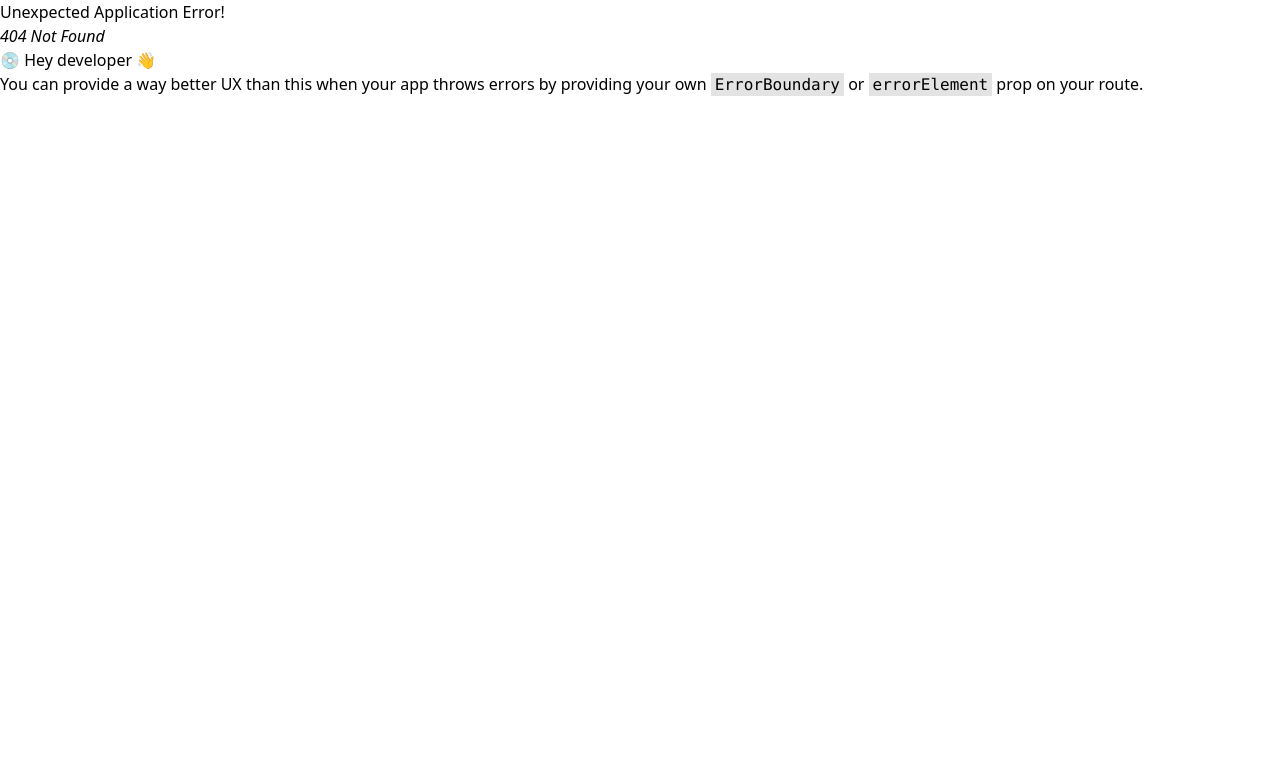
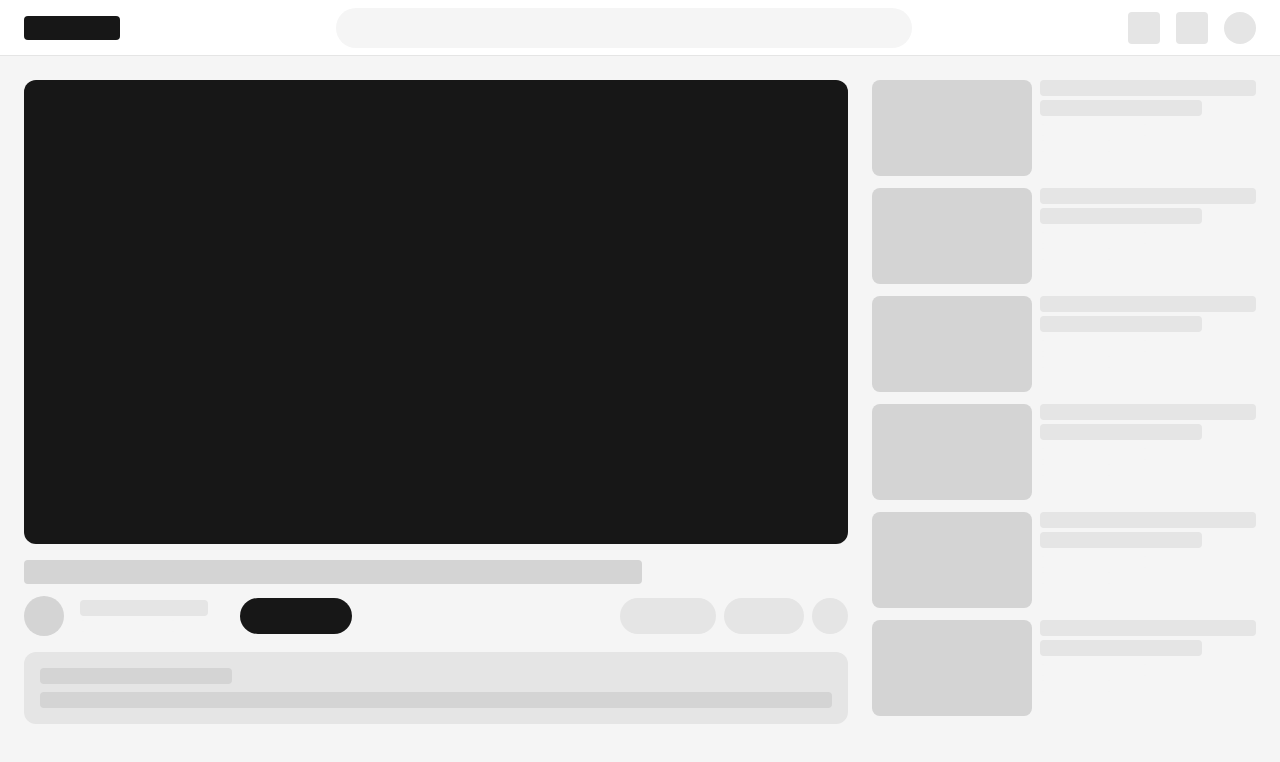
Before and after one commit to Ishu-9958/frontend-learning-repo, a React (Vite) app in the folder React-Learning/React-layout-assignment/layouts/: page /video-player in a window 1280 px wide. Before the commit this address had no page. Shown: the top 762 px of the page. Built offline with nearby package versions, Linux system fonts and the light colour scheme.

Commit message:
adding videoPlayer layout

```diff
--- a/React-Learning/React-layout-assignment/layouts/src/App.tsx
+++ b/React-Learning/React-layout-assignment/layouts/src/App.tsx
@@ -10,6 +10,7 @@ import { KanbanBoard } from "./pages/KanbanBoard";
 import { ChatMessenger } from "./pages/ChatMessenger";
 import { ProfileFeed } from "./pages/ProfileFeed";
 import { SearchResult } from "./pages/SearchResult";
+import { VideoPlayer } from "./pages/VideoPlayer";
 
 
 const router=createBrowserRouter([
@@ -54,6 +55,10 @@ const router=createBrowserRouter([
     path:'search-result',
     element: <SearchResult/>
   }
+  ,{
+    path:'video-player',
+    element: <VideoPlayer/>
+  }
 ]);
 
 
--- /dev/null
+++ b/React-Learning/React-layout-assignment/layouts/src/components/VideoPlayerComponent/LeftVideoSide.tsx
@@ -0,0 +1,30 @@
+import React from "react";
+
+export const LeftVideoSide = () => {
+  return (
+    <div className="flex-1 flex flex-col">
+      <div className="aspect-video bg-neutral-900 rounded-xl"></div>
+      <div className="py-4 flex flex-col gap-3">
+        <div className="h-6 w-3/4 bg-neutral-300 rounded"></div>
+        <div className="flex items-center gap-4">
+          <div className="h-10 w-10 bg-neutral-300 rounded-full"></div>
+          <div className="flex flex-col gap-1">
+            <div className="h-4 w-32 bg-neutral-200 rounded"></div>
+            <div className="h-3 w-24 bg-neutral-100 rounded"></div>
+          </div>
+          <div className="h-9 w-28 bg-neutral-900 rounded-full ml-4"></div>
+          <div className="flex-1"></div>
+          <div className="flex gap-2">
+            <div className="h-9 w-24 bg-neutral-200 rounded-full"></div>
+            <div className="h-9 w-20 bg-neutral-200 rounded-full"></div>
+            <div className="h-9 w-9 bg-neutral-200 rounded-full"></div>
+          </div>
+        </div>
+      </div>
+      <div className="bg-neutral-200 rounded-xl p-4">
+        <div className="h-4 w-48 bg-neutral-300 rounded mb-2"></div>
+        <div className="h-4 w-full bg-neutral-300 rounded"></div>
+      </div>
+    </div>
+  );
+};
--- /dev/null
+++ b/React-Learning/React-layout-assignment/layouts/src/components/VideoPlayerComponent/NextVideoSuggestion.tsx
@@ -0,0 +1,15 @@
+
+
+export const NextVideoSuggestion = () => {
+  return (
+    <div className="flex gap-2">
+      <div className="w-40 h-24 bg-neutral-300 rounded-lg shrink-0"></div>
+      <div className="flex-1 flex flex-col gap-1">
+        <div className="h-4 w-full bg-neutral-200 rounded"></div>
+        <div className="h-4 w-3/4 bg-neutral-200 rounded"></div>
+        <div className="h-3 w-1/2 bg-neutral-100 rounded mt-1"></div>
+        <div className="h-3 w-1/3 bg-neutral-100 rounded"></div>
+      </div>
+    </div>
+  );
+};
--- /dev/null
+++ b/React-Learning/React-layout-assignment/layouts/src/components/VideoPlayerComponent/RightVideoSide.tsx
@@ -0,0 +1,15 @@
+
+import { NextVideoSuggestion } from "./NextVideoSuggestion";
+
+export const RightVideoSide = () => {
+  return (
+    <div className="w-96 flex flex-col gap-3">
+      <NextVideoSuggestion/>
+      <NextVideoSuggestion/>
+      <NextVideoSuggestion/>
+      <NextVideoSuggestion/>
+      <NextVideoSuggestion/>
+      <NextVideoSuggestion/>
+    </div>
+  );
+};
--- /dev/null
+++ b/React-Learning/React-layout-assignment/layouts/src/components/VideoPlayerComponent/VideoPlayerNav.tsx
@@ -0,0 +1,17 @@
+import React from "react";
+import { Circle } from "../Circle";
+import { Box } from "../Box";
+
+export const VideoPlayerNav = () => {
+  return (
+    <div className="h-14 bg-white border-b border-neutral-200 flex items-center px-6 gap-4">
+      <div className="h-6 w-24 bg-neutral-900 rounded"></div>
+      <div className="flex-1 max-w-xl h-10 bg-neutral-100 rounded-full mx-auto"></div>
+      <div className="flex gap-4">
+        <Box className="h-8 w-8 bg-neutral-200 rounded"/>
+        <Box className="h-8 w-8 bg-neutral-200 rounded"/>
+        <Circle className="h-8 w-8 bg-neutral-200 rounded-full"/>
+      </div>
+    </div>
+  );
+};
--- a/React-Learning/React-layout-assignment/layouts/src/pages/Home.tsx
+++ b/React-Learning/React-layout-assignment/layouts/src/pages/Home.tsx
@@ -2,7 +2,9 @@ import { Link } from "react-router-dom";
 
 function Home(){
 
-    const paths=['','3-column-feed','sidebar-content','filter-grid','dashboard-kpi','data-table','kanban-board','chat-messenger','profile-feed','search-result'];
+    const paths=['','3-column-feed','sidebar-content','filter-grid','dashboard-kpi','data-table','kanban-board','chat-messenger','profile-feed','search-result'
+        ,'video-player'
+    ];
 
     return <>
 
--- /dev/null
+++ b/React-Learning/React-layout-assignment/layouts/src/pages/VideoPlayer.tsx
@@ -0,0 +1,15 @@
+import { LeftVideoSide } from "../components/VideoPlayerComponent/LeftVideoSide"
+import { RightVideoSide } from "../components/VideoPlayerComponent/RightVideoSide";
+import { VideoPlayerNav } from "../components/VideoPlayerComponent/VideoPlayerNav"
+
+export const VideoPlayer = () => {
+  return (
+    <div className="flex flex-col h-full bg-neutral-100">
+      <VideoPlayerNav />
+      <div className="flex-1 flex p-6 gap-6 overflow-auto">
+        <LeftVideoSide/>
+        <RightVideoSide/>
+      </div>
+    </div>
+  );
+};
```
